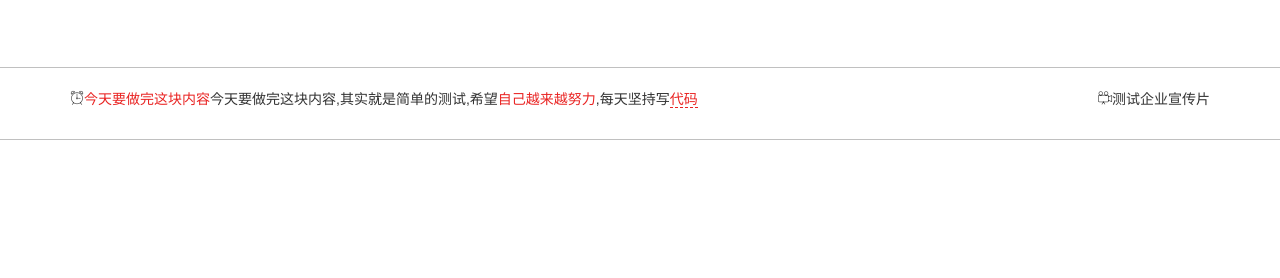
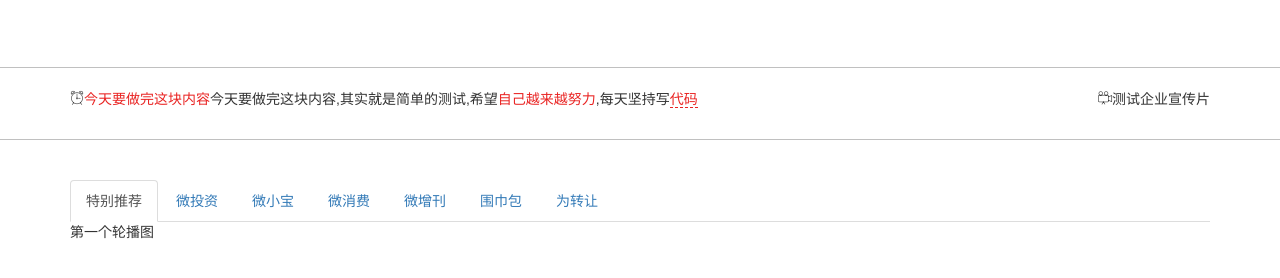
Before and after one commit to zgl107/code, a plain HTML site: page index.html in a window 1280 px wide. Shown: the part 714-992 px from the top of the page. Drawn offline with Linux system fonts and the light colour scheme; files whose address does not match are found by name.

Commit message:
增加产品推荐内容

```diff
--- a/css/main.css
+++ b/css/main.css
@@ -170,6 +170,19 @@ margin-left作用是让居中,*/
 .icon-uniE905:before {
     content: "\e905";
 }
+
+
+/*产品推荐样式*/
+#products {
+    backgroung-color: #f0f0f0;
+    padding:40px 0;
+}
+
+
+
+
+
+
 /**
 测试样式
  */
--- a/index.html
+++ b/index.html
@@ -223,7 +223,29 @@
         </div>
     </section>
 <!--产品推荐-->
-    <section></section>
+    <section  id="products">
+        <div class="container">
+            <!-- Nav tabs -->
+            <ul class="nav nav-tabs" role="tablist">
+                <li role="presentation" class="active"><a href="#tab_01" aria-controls="tab_01" role="tab" data-toggle="tab">特别推荐</a></li>
+                <li role="presentation"><a href="#tab_02" aria-controls="tab_02" role="tab" data-toggle="tab">微投资</a></li>
+                <li role="presentation"><a href="#tab_03" aria-controls="tab_03" role="tab" data-toggle="tab">微小宝</a></li>
+                <li role="presentation"><a href="#tab_04" aria-controls="tab_04" role="tab" data-toggle="tab">微消费</a></li>
+                <li role="presentation"><a href="#tab_05" aria-controls="tab_05" role="tab" data-toggle="tab">微增刊</a></li>
+                <li role="presentation"><a href="#tab_06" aria-controls="tab_06" role="tab" data-toggle="tab">围巾包</a></li>
+                <li role="presentation"><a href="#tab_07" aria-controls="tab_07" role="tab" data-toggle="tab">为转让</a></li>
+            </ul>
+
+            <!-- Tab panes -->
+            <div class="tab-content">
+                <div role="tabpanel" class="tab-pane fade in active" id="tab_01">第一个轮播图</div>
+                <div role="tabpanel" class="tab-pane fade" id="tab_02">第二个轮播图</div>
+                <div role="tabpanel" class="tab-pane fade" id="tab_03">第三个轮播图</div>
+                <div role="tabpanel" class="tab-pane fade" id="tab_04">第四个轮播图</div>
+            </div>
+
+        </div>
+    </section>
 <!--新闻列表-->
     <sevtion></sevtion>
 <!--合作伙伴-->
```
